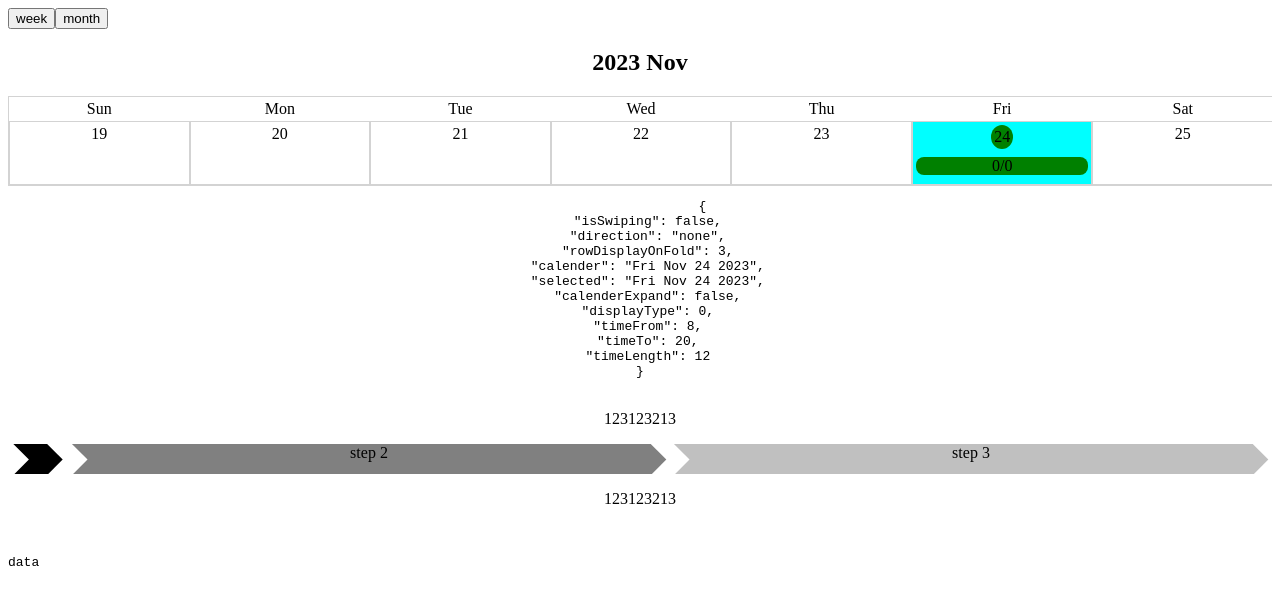
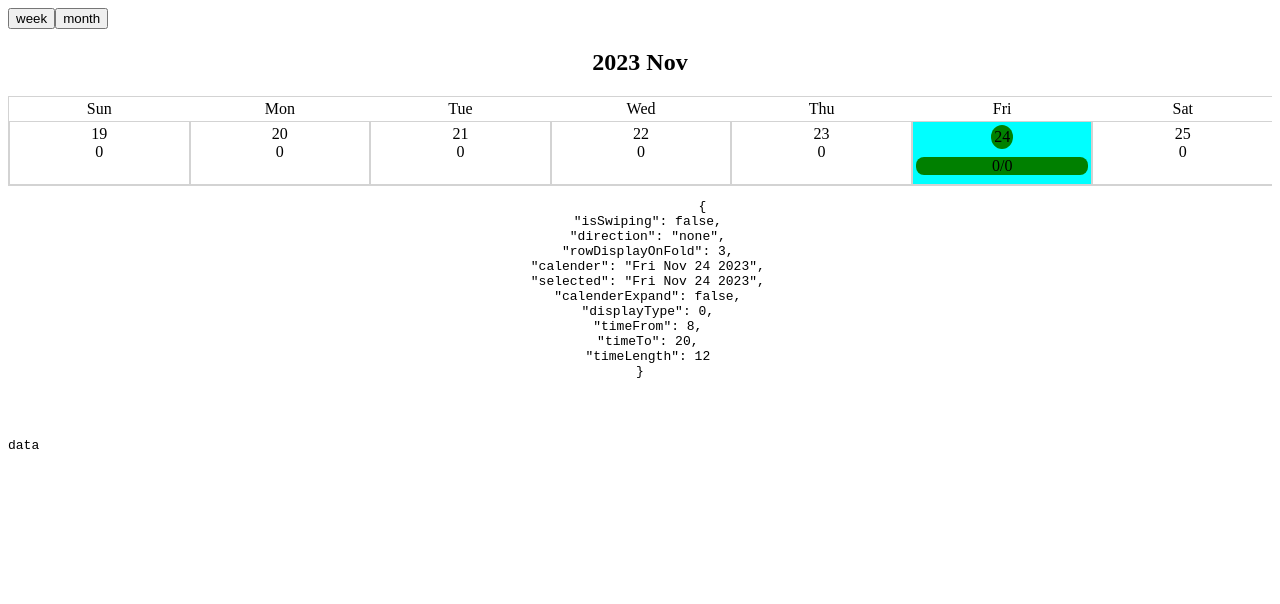
Before and after one commit to Justin26l/vueSandbox, a Vue app: page / in a window 1280 px wide. Shown: the top 604 px of the page. Built offline with nearby package versions, Linux system fonts and the light colour scheme.

Commit message:
auto flip page

```diff
--- a/src/App.vue
+++ b/src/App.vue
@@ -46,7 +46,7 @@
     <pre>calender emit "viewing-date" : <br>{{viewingDate}}</pre> -->
 
 
-    <p>123123213</p>
+    <!-- <p>123123213</p>
     <arrowProgress>
       <arrow status="done">
         step 1
@@ -58,7 +58,7 @@
         step 3
       </arrow>
     </arrowProgress>
-    <p>123123213</p>
+    <p>123123213</p> -->
 
   </span>
   <br>
@@ -84,7 +84,27 @@ const calenderTaskData = ref<calenderType.CalenderDataItem[]>([
     year: 2023,
     month: 9,
     taskByDate: [
-      { total: 3, done: 1, task: [] },
+      { total: 3, done: 1, task: [
+          {
+            active: true,
+            activityColor: 'red',
+            activityStart: new Date('2023-10-21 12:00:00'),
+            activityEnd: new Date('2023-10-21 14:00:00'),
+          },
+          {
+            active: true,
+            activityColor: 'blue',
+            activityStart: new Date('2023-10-22 13:00:00'),
+            activityEnd: new Date('2023-10-22 16:45:00'),
+          },
+          {
+            active: true,
+            activityColor: 'green',
+            activityStart: new Date('2023-10-21 09:30:00'),
+            activityEnd: new Date('2023-10-21 11:00:00'),
+          },
+        ]
+      }
     ]
   },
   {
@@ -113,16 +133,54 @@ const calenderTaskData = ref<calenderType.CalenderDataItem[]>([
           },
         ]
       },
-      { total: 0, done: 0, task: [] },
-      { total: 3, done: 1, task: [] },
+      { total: 3, done: 1, task: [
+          {
+            active: true,
+            activityColor: 'red',
+            activityStart: new Date('2023-10-21 12:00:00'),
+            activityEnd: new Date('2023-10-21 14:00:00'),
+          },
+          {
+            active: true,
+            activityColor: 'blue',
+            activityStart: new Date('2023-10-22 13:00:00'),
+            activityEnd: new Date('2023-10-22 16:45:00'),
+          },
+          {
+            active: true,
+            activityColor: 'green',
+            activityStart: new Date('2023-10-21 09:30:00'),
+            activityEnd: new Date('2023-10-21 11:00:00'),
+          },
+        ]
+      },
     ]
   },
   {
     year: 2023,
     month: 11,
     taskByDate: [
-      { total: 0, done: 0, task: [] },
-      { total: 5, done: 0, task: [] },
+      { total: 5, done: 0, task: [
+          {
+            active: true,
+            activityColor: 'red',
+            activityStart: new Date('2023-10-21 12:00:00'),
+            activityEnd: new Date('2023-10-21 14:00:00'),
+          },
+          {
+            active: true,
+            activityColor: 'blue',
+            activityStart: new Date('2023-10-22 13:00:00'),
+            activityEnd: new Date('2023-10-22 16:45:00'),
+          },
+          {
+            active: true,
+            activityColor: 'green',
+            activityStart: new Date('2023-10-21 09:30:00'),
+            activityEnd: new Date('2023-10-21 11:00:00'),
+          },
+        ]
+      },
     ]
   },
 ])
--- a/src/components/calender/calenderDay.vue
+++ b/src/components/calender/calenderDay.vue
@@ -24,6 +24,7 @@
                 isFuture? 'background:green;': '' "
         >{{ isToday ? (taskDone +'/'+ taskTotal) : taskPending }}</p>
 
+        {{ swipeCount }}
     </div>
 </template>
 
@@ -31,6 +32,8 @@
 import { ref, computed, onMounted, watch } from 'vue'
 import { defineProps } from 'vue';
 import type { Task, TaskByDate } from '@/types/calenderType';
+
+const swipeCount = ref<number>(0);
 
 const props = defineProps<{
     selectedDate: Date,
@@ -49,7 +52,7 @@ const taskPending   = computed<number>(()=>taskTotal.value - taskDone.value);
 const taskList      = computed<Task[]>(()=>props.task);
 const isWeekly      = computed<boolean>(()=>props.isWeekly);
 const isSwiping     = computed<boolean>(()=>{
-    if(isWeekly.value && dateColRef.value != null) {
+    if(isWeekly.value && dateColRef.value != null && !props.isSwiping) {
         console.log('call');
         drawTaskItemTimeout(300);
     }
@@ -71,6 +74,7 @@ const isSelected = computed<boolean>(()=>isSameDay(refSelected.value, refCalende
 
 // draw task
 function drawTaskItemTimeout(delay:number){
+    swipeCount.value +=1
     setTimeout(()=>{
         drawTaskItem();
     }, delay);
--- a/src/components/calender/index.vue
+++ b/src/components/calender/index.vue
@@ -43,7 +43,7 @@
 
 								:isSwiping="
 									i==0 ? ( index==4 ? isSwiping : false ) :
-									i==1 ? ( rowDisplayOnFold == index || rowDisplayOnFold == index + 1 || rowDisplayOnFold == index -1  ? isSwiping : false ) :
+									i==1 ? isSwiping ://( rowDisplayOnFold == index || rowDisplayOnFold == index + 1 || rowDisplayOnFold == index -1  ? isSwiping : false ) :
 									i==2 ? ( index==0 ? isSwiping: false ) :
 									false
 								"
@@ -184,6 +184,14 @@ function getMonthlyCalendar(year: number, month: number, calenderTaskData: calen
 // };
 function updateSelectedDate(date: Date): void {
 	selectedDate.value = date;
+	//  check calender data is same as selected date
+	if (calenderDate.value.getMonth() > selectedDate.value.getMonth()) {
+		calenderPrevMonth();
+	}
+	else if (calenderDate.value.getMonth() < selectedDate.value.getMonth()) {
+		calenderNextMonth();
+	}
+
 	useSelectedRow();
 	emit('selectedDate', selectedDate.value);
 }
```
